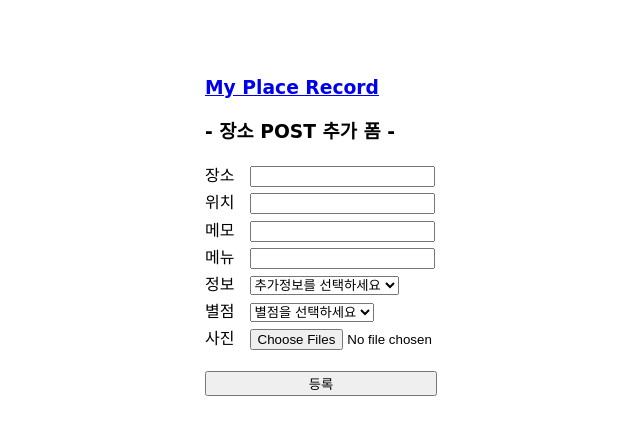
After one commit to Odreystella/My_Place_Record_Project2, a Django app: template place/templates/place_add.html in a window 1280 px wide. The commit adds this page. Shown: the top 435 px of the page, without its empty margins (285-925 px from the left). Run offline with Django 3.2, Linux system fonts and the light colour scheme; the template is opened without the code that fills it, so the values that code supplies are empty; some web fonts are replaced.

Commit message:
feat: create post
- add place:add url in place_list.html
- add place/add url in place/urls.py
- create PostCreateView in place/views.py
- create PlaceService.create() in place/services.py
- create CreateDto() in place/dto.py
- create place_add template

```diff
--- /dev/null
+++ b/place/templates/place_add.html
@@ -0,0 +1,67 @@
+{% extends "base.html" %}
+
+{% load static %}
+{% block title %}
+<title>장소 POST 추가</title>
+{% endblock title %}
+
+{% block css %}
+<style>
+    form { width: 300px;}
+    label {margin-right: 10px; line-height: 1.7;}
+    .btn-submit {width: 232px;}
+</style>
+{% endblock css %}
+
+{% block content %}
+{% if error.status %}
+{{error.msg}}
+{% endif %}
+<div class="main border">
+    <h3 class="heading"><a href="{% url 'index' %}">My Place Record</a></h3>
+    <h3>- 장소 POST 추가 폼 -</h3>
+    <div class="container">
+        <form action="{% url 'place:add' category.pk%}" method="POST" enctype="multipart/form-data"> <!--이미지 post할 때 추가하는 속성-->
+            {% csrf_token %}
+            <label for="name">장소</label>
+            <input type="text" id="name" name="name">
+            <br>
+            <label for="location">위치</label>
+            <input type="text" id="location" name="location">
+            <br>
+            <label for="memo">메모</label>
+            <input type="text" id="memo" name="memo">
+            <br>
+            <label for="best_menu">메뉴</label>
+            <input type="text" id="best_menu" name="best_menu">
+            <br>
+            <label for="additional_info">정보</label>
+            <select id="additional_info" name="additional_info">
+                <option value="default" selected>추가정보를 선택하세요</option>
+                <option value="주차장 있음">주차장 있음</option>
+                <option value="매일 영업">매일 영업</option>
+                <option value="반려동물 허용">반려동물 허용</option>
+                <option value="공휴일 휴무">공휴일 휴무</option>
+            </select>
+            <br>
+            <label for="stars">별점</label>
+            <select id="stars" name="stars">
+                <option value="default" selected>별점을 선택하세요</option>
+                <option value="5">5</option>
+                <option value="4">4</option>
+                <option value="3">3</option>
+                <option value="2">2</option>
+                <option value="1">1</option>
+            </select>
+            <br>
+            <!-- <label for="tag">태그</label>
+            <input type="text" id="tag" name="tag">
+            <br> -->
+            <label for="image">사진</label>
+            <input type="file" id="image" name="image" multiple>
+            <br><br>
+            <button class="btn-submit" type="submit">등록</button>
+        </form>
+    </div>
+</div>
+{% endblock content %}
--- a/place/templates/place_list.html
+++ b/place/templates/place_list.html
@@ -30,7 +30,7 @@
                 <ul class="menu">
                     <li>{{category.name}}</a></li>
                 </ul>
-                <a href="" class="btn-add">{{category.name}}추가</a>
+                <a href="{% url 'place:add' category.pk %}" class="btn-add">{{category.name}}추가</a>
             </div>
             <div class="post border">내용
                 <ul>
--- a/place/urls.py
+++ b/place/urls.py
@@ -1,11 +1,12 @@
 from django.contrib import admin
 from django.urls import path
 
-from place.views import CategoryDetailView, PostDetailView
+from place.views import CategoryDetailView, PostDetailView, PostCreateView
 
 app_name='place'
 
 urlpatterns = [
      path('post/<int:pk>', CategoryDetailView.as_view(), name='post'),
      path('post/detail/<int:pk>', PostDetailView.as_view(), name='detail'),
+     path('post/add/<int:pk>', PostCreateView.as_view(), name='add'),
 ]
```
Also changed, not shown: place/dto.py (+18 -0 lines), place/services.py (+36 -1 lines), place/views.py (+36 -1 lines), media/images/never_disappointed.jpeg (added).
